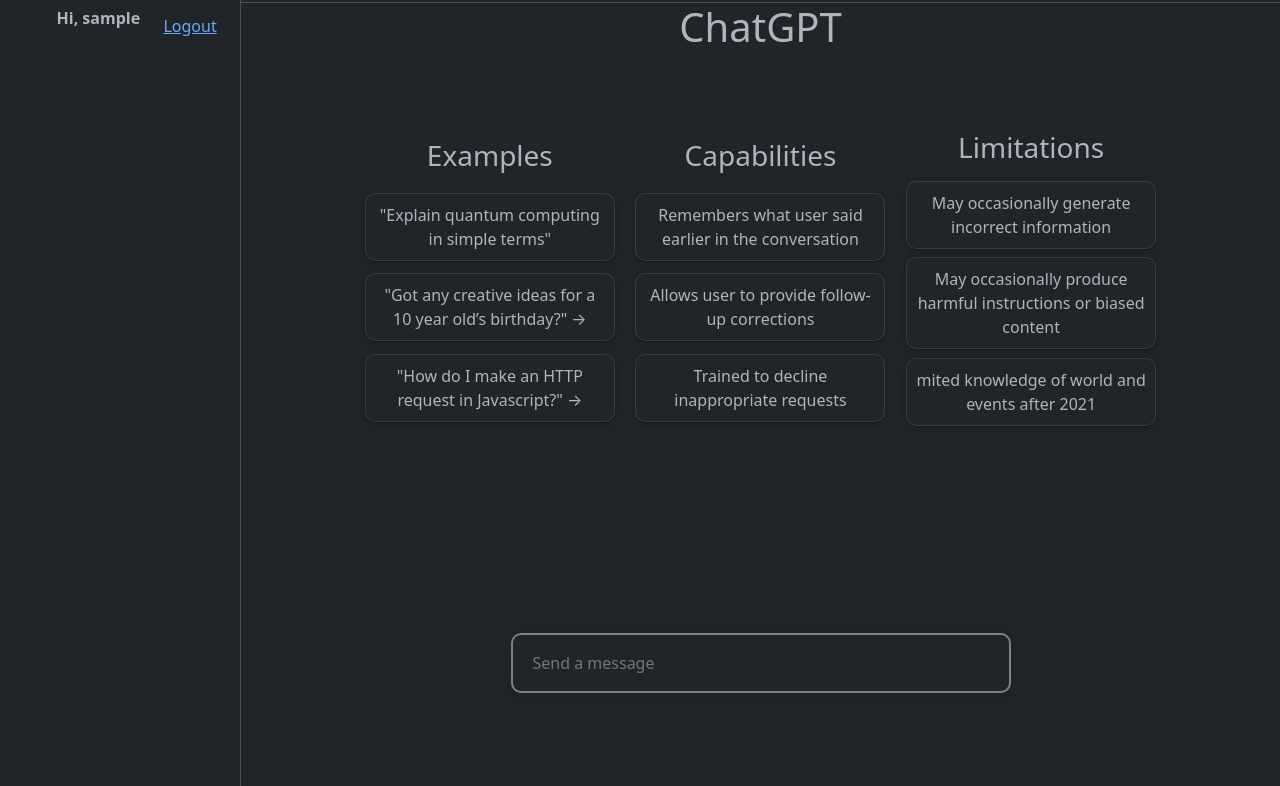
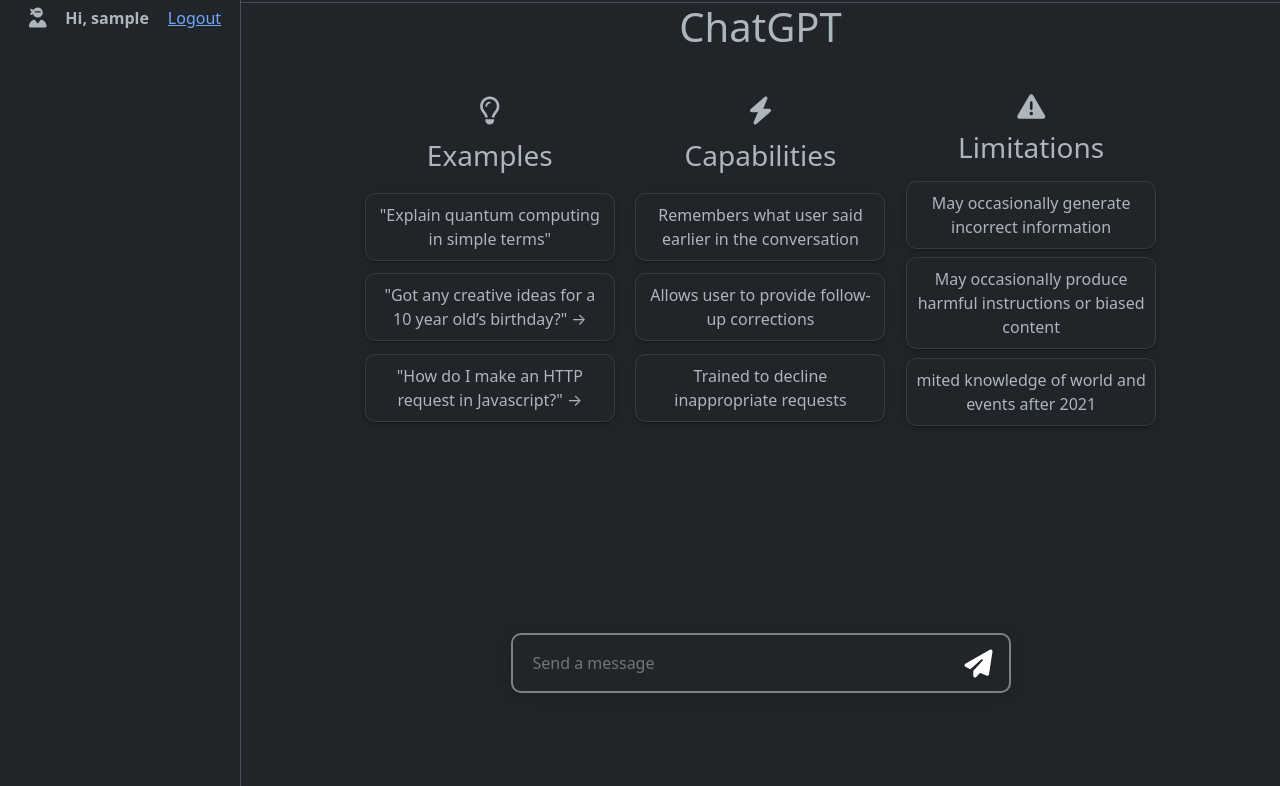
Before and after one commit to movalex/django-openai-chatbot, a Django app: page / in a window 1280 px wide. Shown: the part 14-800 px from the top of the page. Run offline with Django 4.2, Linux system fonts and the light colour scheme; the visitor is signed in with stand-in values (Sample User, id 1); some libraries are stand-ins or nearby versions.

Commit message:
update base styles

```diff
--- a/templates/base.html
+++ b/templates/base.html
@@ -8,12 +8,11 @@
     <link rel="icon" type="image/x-icon" href="{% static 'assets/favicon.ico' %}" />
     <!-- Core theme CSS (includes Bootstrap)-->
     <link rel="stylesheet" href="{% static 'css/styles.css' %}" />
-    <!-- <link rel="stylesheet" href="{% static 'css/chat.css' %}" /> -->
+    <link rel="stylesheet" href="{% static 'css/bootstrap.min.css' %}">
     <link rel="stylesheet" href="{% static 'css/custom.css' %}" />
-    <link rel="stylesheet" href="{% static 'css/bootstrap.min.css' %}">
-    <!-- <link rel="stylesheet" href="https://cdnjs.cloudflare.com/ajax/libs/font-awesome/6.4.0/css/all.min.css" integrity="sha512-iecdLmaskl7CVkqkXNQ/ZH/XLlvWZOJyj7Yy7tcenmpD1ypASozpmT/E0iPtmFIB46ZmdtAc9eNBvH0H/ZpiBw==" crossorigin="anonymous" referrerpolicy="no-referrer" />
+    <link rel="stylesheet" href="https://cdnjs.cloudflare.com/ajax/libs/font-awesome/6.4.0/css/all.min.css" integrity="sha512-iecdLmaskl7CVkqkXNQ/ZH/XLlvWZOJyj7Yy7tcenmpD1ypASozpmT/E0iPtmFIB46ZmdtAc9eNBvH0H/ZpiBw==" crossorigin="anonymous" referrerpolicy="no-referrer" />
     <link rel="stylesheet" href="https://cdnjs.cloudflare.com/ajax/libs/font-awesome/6.4.0/css/regular.min.css" integrity="sha512-WidMaWaNmZqjk3gDE6KBFCoDpBz9stTsTZZTeocfq/eDNkLfpakEd7qR0bPejvy/x0iT0dvzIq4IirnBtVer5A==" crossorigin="anonymous" referrerpolicy="no-referrer" />
-    <link rel="stylesheet" href="https://cdnjs.cloudflare.com/ajax/libs/font-awesome/6.4.0/css/solid.min.css" integrity="sha512-yDUXOUWwbHH4ggxueDnC5vJv4tmfySpVdIcN1LksGZi8W8EVZv4uKGrQc0pVf66zS7LDhFJM7Zdeow1sw1/8Jw==" crossorigin="anonymous" referrerpolicy="no-referrer" /> -->
+    <link rel="stylesheet" href="https://cdnjs.cloudflare.com/ajax/libs/font-awesome/6.4.0/css/solid.min.css" integrity="sha512-yDUXOUWwbHH4ggxueDnC5vJv4tmfySpVdIcN1LksGZi8W8EVZv4uKGrQc0pVf66zS7LDhFJM7Zdeow1sw1/8Jw==" crossorigin="anonymous" referrerpolicy="no-referrer" />
     {% block styles %}{% endblock %}
   </head>
   <body>
```
